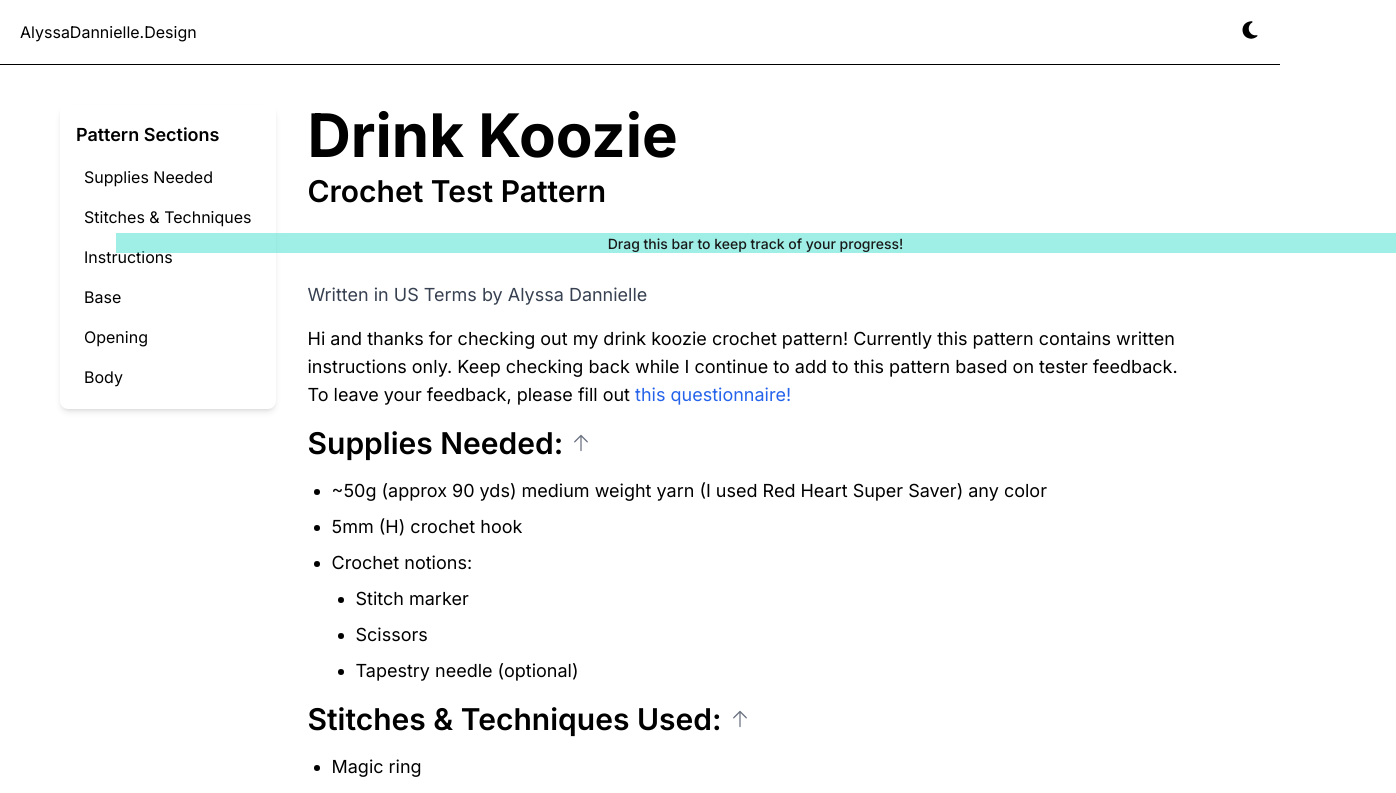
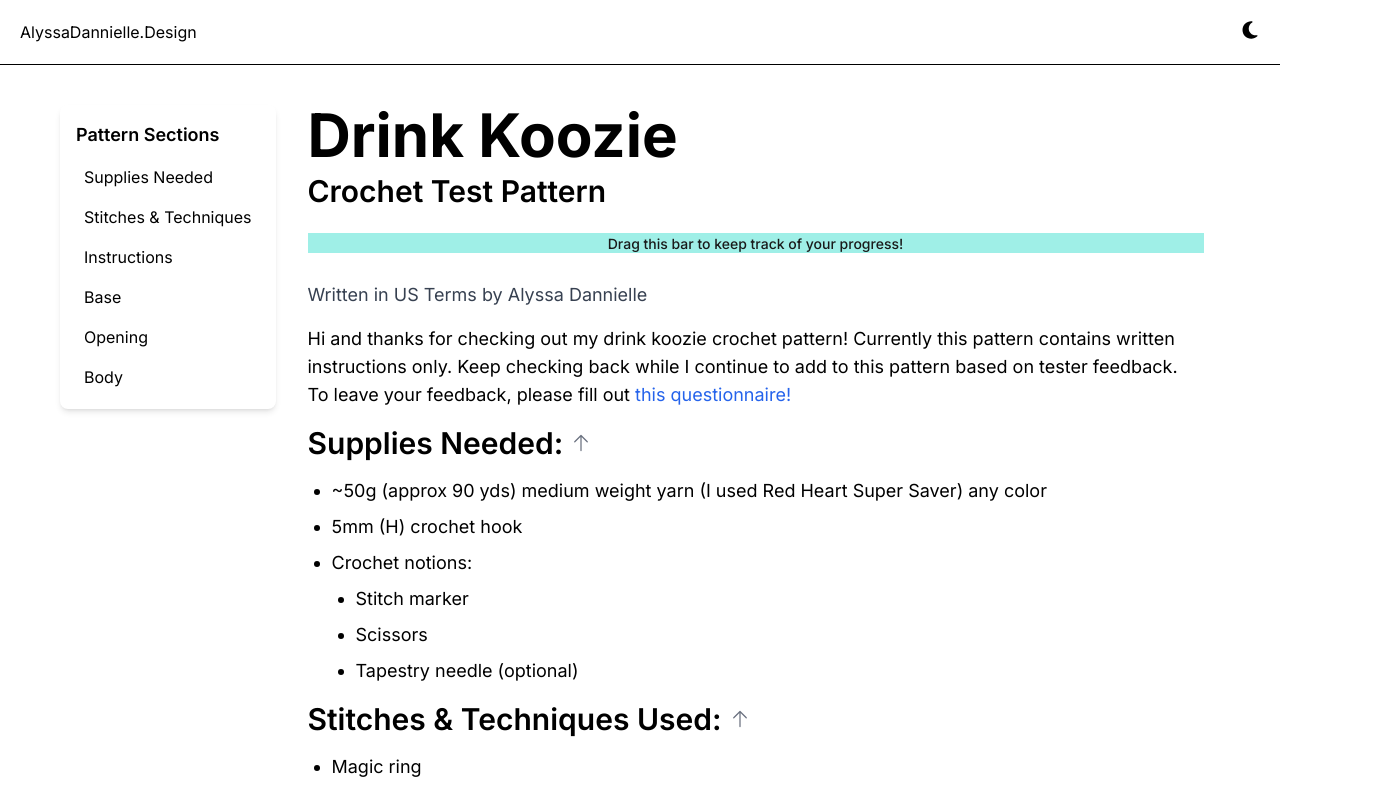
Before and after one commit to alyssa-dannielle/alyssa-dannielle-designs, a Next.js app: page /patterns/drink-koozie in a window 1280 px wide. Shown: the top 793 px of the page, 1396 px wide, since content can reach past the window. Built offline with nearby package versions, Linux system fonts and the light colour scheme.

Commit message:
FIX bar covering nav menu

```diff
--- a/app/components/PatternLineTracker.module.css
+++ b/app/components/PatternLineTracker.module.css
@@ -11,6 +11,15 @@
   display: flex;
   align-items: center;
   justify-content: center;
+}
+
+/* Add media query for desktop view */
+@media (min-width: 768px) {
+  .lineTracker {
+    width: 100%;
+    left: 0;
+    transform: none;
+  }
 }
 
 .lineTracker:hover {
```
